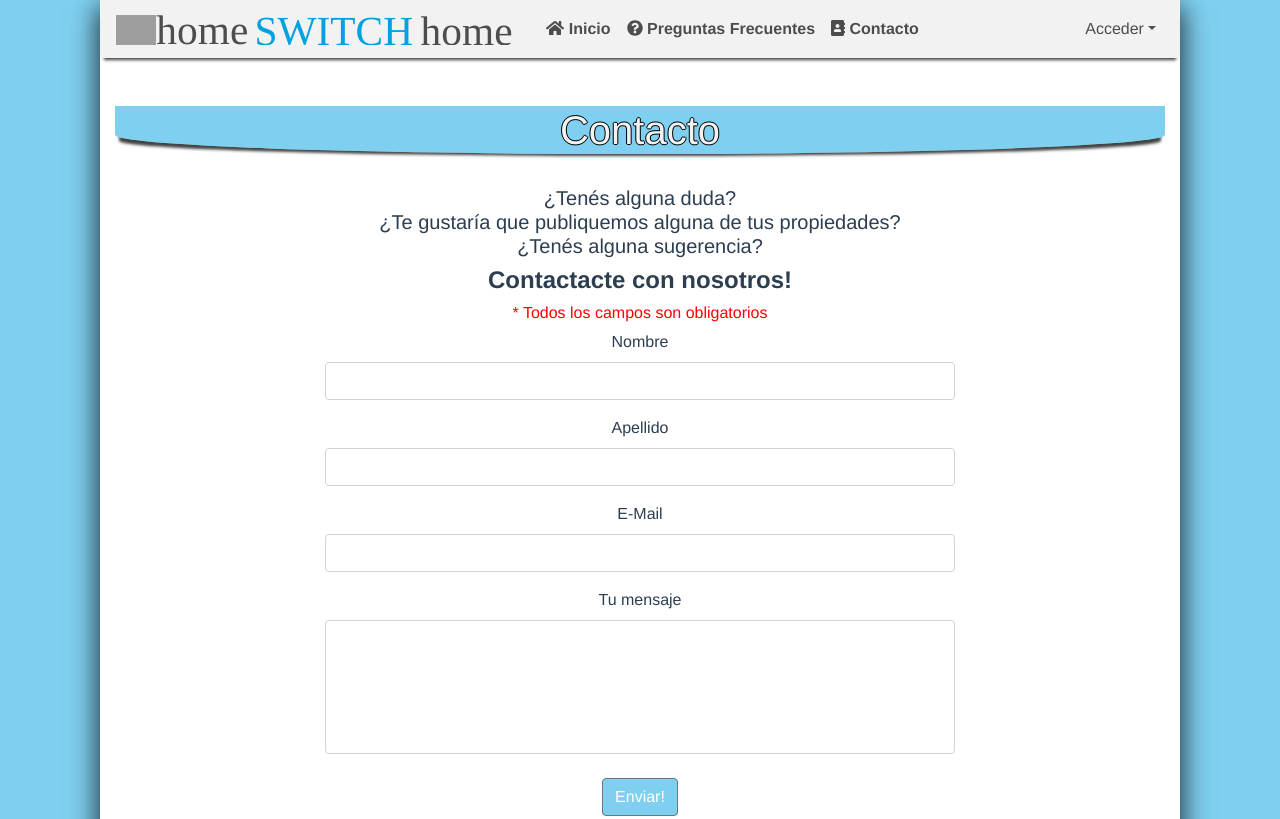
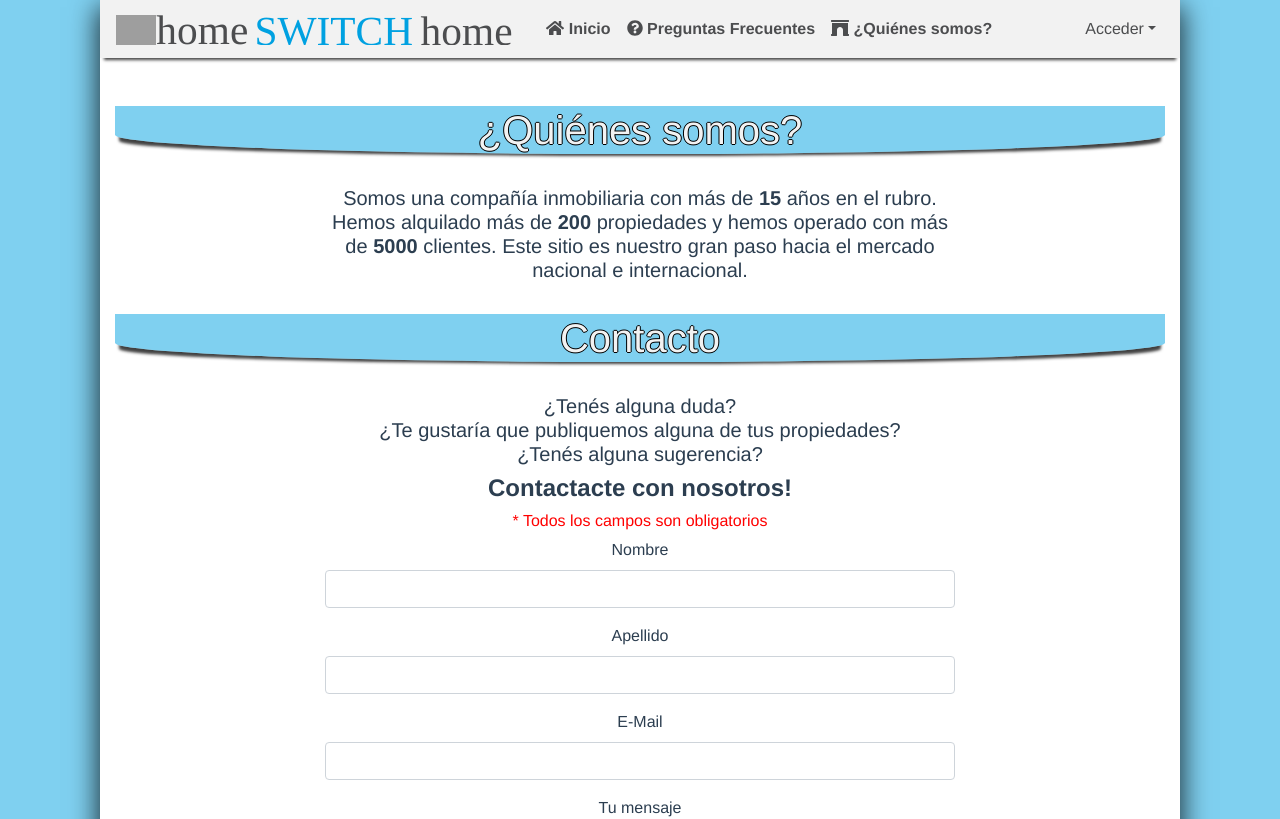
Before and after one commit to julianalmandos/homeswitchhome, a Vue app in the folder hsh/: page /contact in a window 1280 px wide. Shown: the top 819 px of the page. Built offline with nearby package versions, Linux system fonts and the light colour scheme; grey boxes are pictures that could not be loaded.

Commit message:
Correcciones

```diff
--- a/hsh/src/components/contact/contact.vue
+++ b/hsh/src/components/contact/contact.vue
@@ -1,5 +1,13 @@
 <template>
   <b-container>
+    <h1 class="titulo">¿Quiénes somos?</h1><br>
+    <div class="formulario">
+      <div style="width:60%">
+        <h5>Somos una compañía inmobiliaria con más de <strong>15</strong> años en el rubro. Hemos alquilado más de <strong>200</strong> propiedades y hemos operado con más de <strong>5000</strong> clientes.
+        Este sitio es nuestro gran paso hacia el mercado nacional e internacional.</h5>
+      </div>
+    </div>
+    <br>
     <h1 class="titulo">Contacto</h1>
     <br>
     <h5>¿Tenés alguna duda?<br> ¿Te gustaría que publiquemos alguna de tus propiedades? <br>¿Tenés alguna sugerencia? <br></h5><h4><strong>Contactacte con nosotros!</strong></h4>
--- a/hsh/src/components/toolbar/toolbar.vue
+++ b/hsh/src/components/toolbar/toolbar.vue
@@ -13,7 +13,7 @@
           <b-nav-item class="navLink" to="/"><strong><font-awesome-icon icon="home"></font-awesome-icon> Inicio</strong></b-nav-item>
           <b-nav-item v-if="user!=null" class="navLink" to="/auctions"><strong><font-awesome-icon icon="gavel"></font-awesome-icon> Subastas</strong></b-nav-item>
           <b-nav-item class="navLink" to="/faq"><strong><font-awesome-icon icon="question-circle"></font-awesome-icon> Preguntas Frecuentes</strong></b-nav-item>
-          <b-nav-item class="navLink" to="/contact"><strong><font-awesome-icon icon="address-book"></font-awesome-icon> Contacto</strong></b-nav-item>
+          <b-nav-item class="navLink" to="/contact"><strong><font-awesome-icon icon="archway"></font-awesome-icon> ¿Quiénes somos?</strong></b-nav-item>
         </b-navbar-nav>
 
         <!-- Right aligned nav items -->
--- a/hsh/src/main.js
+++ b/hsh/src/main.js
@@ -6,10 +6,10 @@ import BootstrapVue from 'bootstrap-vue'
 import 'bootstrap/dist/css/bootstrap.css'
 import 'bootstrap-vue/dist/bootstrap-vue.css'
 import { library } from '@fortawesome/fontawesome-svg-core'
-import { faUser, faTable, faCog, faSignOutAlt, faPlus, faMinus, faExchangeAlt, faCheck, faExclamationTriangle, faCalendarAlt, faListAlt, faHome, faBook, faReply, faBan, faStar, faMedal, faGavel, faCalendarPlus, faMoneyCheck, faUserAlt, faUsers, faQuestionCircle, faAddressBook, faDollarSign} from '@fortawesome/free-solid-svg-icons'
+import { faUser, faTable, faCog, faSignOutAlt, faPlus, faMinus, faExchangeAlt, faCheck, faExclamationTriangle, faCalendarAlt, faListAlt, faHome, faBook, faReply, faBan, faStar, faMedal, faGavel, faCalendarPlus, faMoneyCheck, faUserAlt, faUsers, faQuestionCircle, faArchway, faDollarSign} from '@fortawesome/free-solid-svg-icons'
 import { FontAwesomeIcon } from '@fortawesome/vue-fontawesome'
 
-library.add(faUser,faTable,faCog,faSignOutAlt,faPlus,faMinus,faExchangeAlt,faCheck,faExclamationTriangle,faCalendarAlt,faListAlt,faHome,faBook,faReply,faBan,faStar,faMedal,faGavel,faCalendarPlus,faMoneyCheck,faUserAlt,faUsers,faQuestionCircle,faAddressBook,faDollarSign)
+library.add(faUser,faTable,faCog,faSignOutAlt,faPlus,faMinus,faExchangeAlt,faCheck,faExclamationTriangle,faCalendarAlt,faListAlt,faHome,faBook,faReply,faBan,faStar,faMedal,faGavel,faCalendarPlus,faMoneyCheck,faUserAlt,faUsers,faQuestionCircle,faArchway,faDollarSign)
 
 Vue.component('font-awesome-icon', FontAwesomeIcon)
 Vue.use(BootstrapVue)
```
